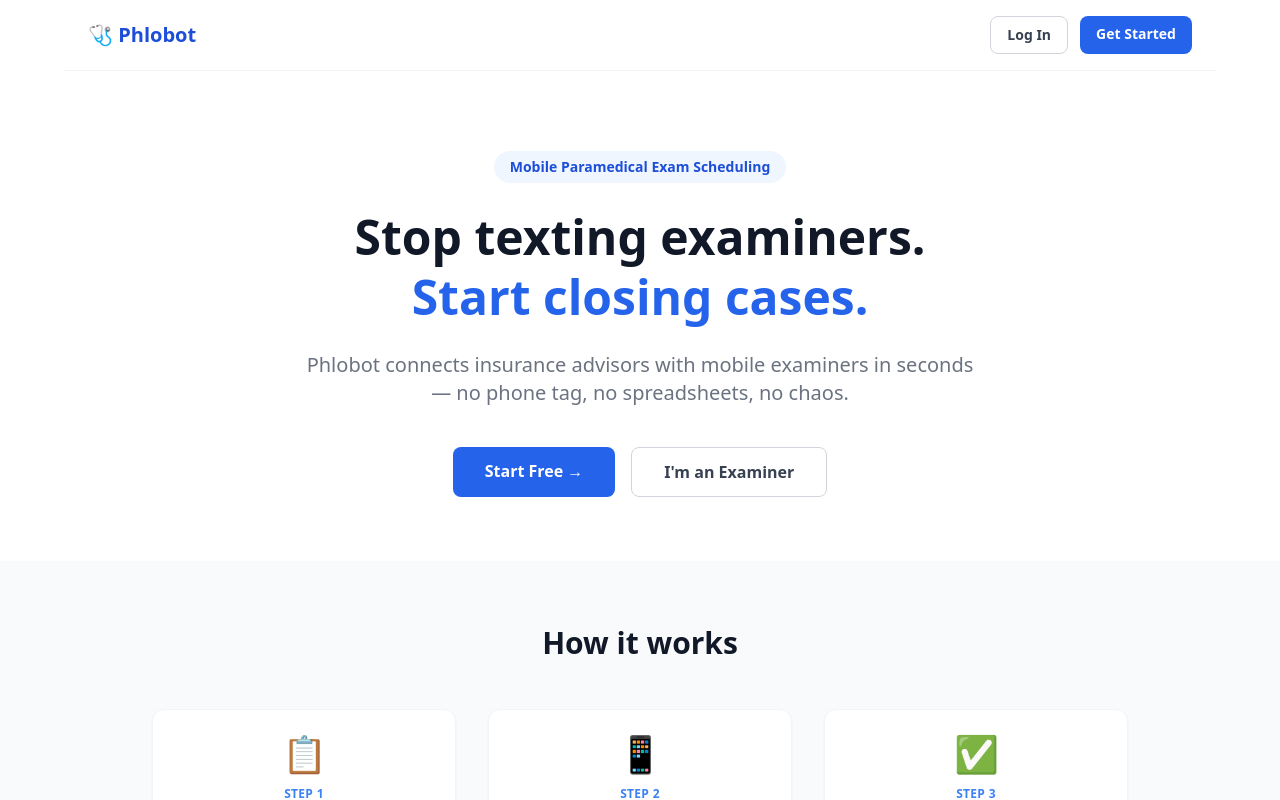
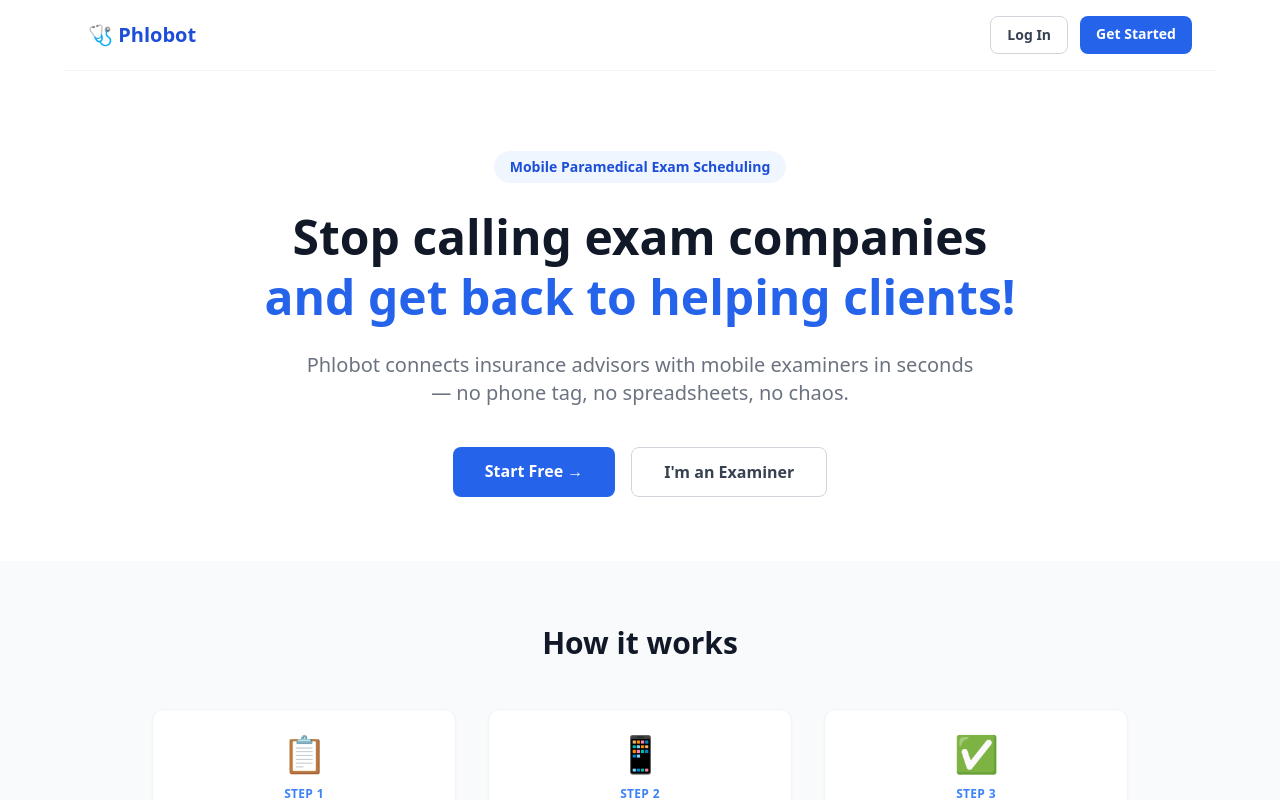
Before and after one commit to ross-alisiani/phlobot, a Next.js app: page / in a window 1280 px wide. Shown: the top 800 px of the page. Built offline with nearby package versions, Linux system fonts and the light colour scheme.

Commit message:
Update homepage tagline to "Stop calling exam companies / and get back to helping clients!"

```diff
--- a/app/page.tsx
+++ b/app/page.tsx
@@ -22,8 +22,8 @@ export default function LandingPage() {
           Mobile Paramedical Exam Scheduling
         </div>
         <h1 className="text-5xl font-extrabold text-gray-900 leading-tight mb-6">
-          Stop texting examiners.<br />
-          <span className="text-brand-600">Start closing cases.</span>
+          Stop calling exam companies<br />
+          <span className="text-brand-600">and get back to helping clients!</span>
         </h1>
         <p className="text-xl text-gray-500 mb-10 max-w-2xl mx-auto">
           Phlobot connects insurance advisors with mobile examiners in seconds —
```
